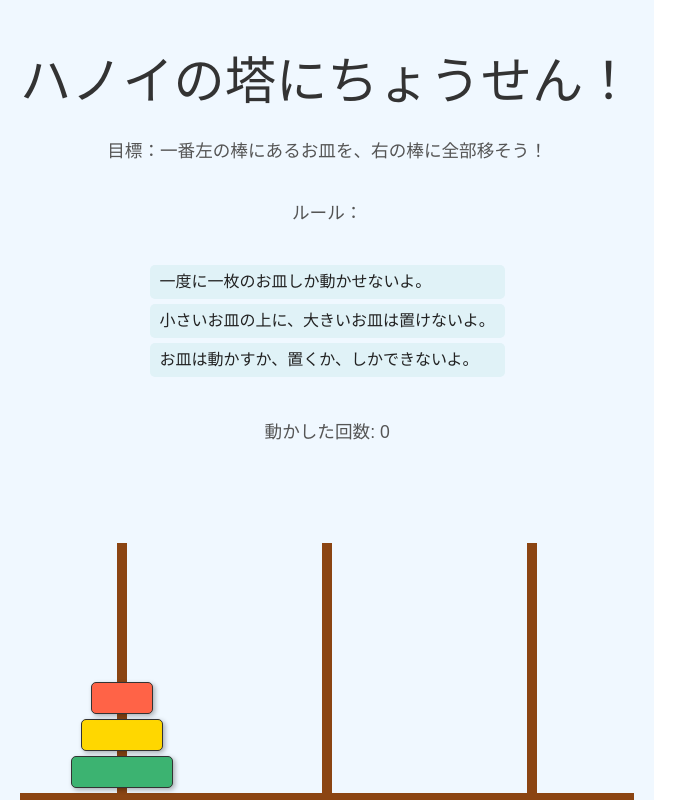
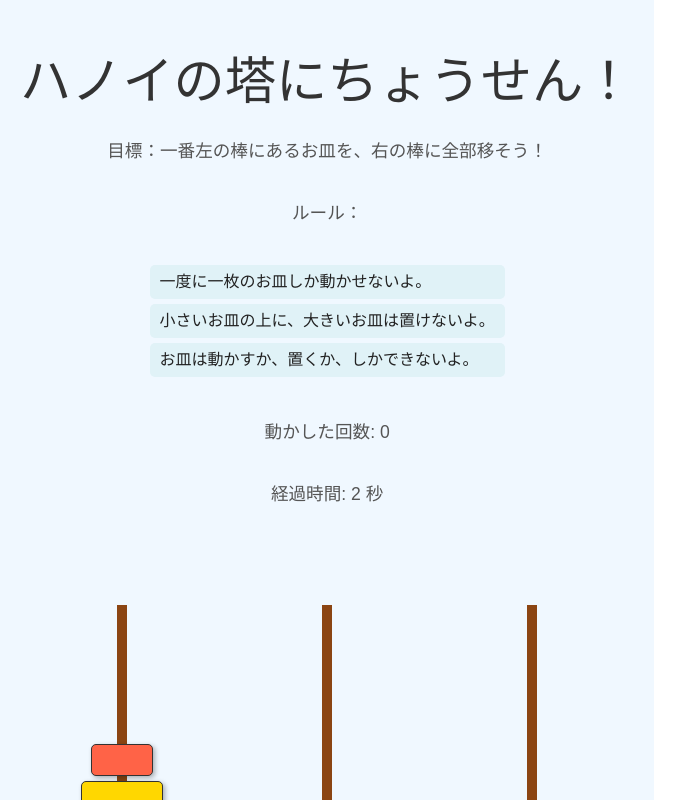
Before and after one commit to teketekepon/2026-0202-AgenticCoding, a React (Vite) app: page / in a window 1280 px wide. Both pictures are taken after a click on the button "簡単 (3個)". Shown: the top 800 px of the page, without its empty margins (0-697 px from the left). Built offline with nearby package versions, Linux system fonts and the light colour scheme.

Commit message:
scoreつけれるようにした

```diff
--- a/src/App.tsx
+++ b/src/App.tsx
@@ -12,6 +12,12 @@ function App() {
   const [autoMode, setAutoMode] = useState(false); // 自動モードの状態
   const [autoMoves, setAutoMoves] = useState<[number, number][]>([]); // 自動モードでの移動の配列
   const [autoMoveIndex, setAutoMoveIndex] = useState(0); // 自動移動の現在のインデックス
+  const [startTime, setStartTime] = useState<number | null>(null); // ゲーム開始時刻
+  const [elapsedTime, setElapsedTime] = useState(0); // 経過時間（秒）
+
+  const isGameWon = () => {
+    return poles[2].length === numDisks;
+  };
 
   const initializeGame = useCallback((disks: number) => {
     const initialPoles: number[][] = [[], [], []];
@@ -25,6 +31,8 @@ function App() {
     setAutoMode(false); // ゲームリセット時にAutoモードを無効化
     setAutoMoves([]);
     setAutoMoveIndex(0);
+    setStartTime(Date.now()); // ゲーム開始時刻を記録
+    setElapsedTime(0);
   }, []);
 
   useEffect(() => {
@@ -35,6 +43,17 @@ function App() {
       return () => clearTimeout(timer);
     }
   }, [gameStarted, numDisks, initializeGame]);
+
+  // 経過時間を毎秒更新するEffect
+  useEffect(() => {
+    const gameWon = poles[2].length === numDisks;
+    if (gameStarted && startTime && !gameWon && !autoMode) {
+      const interval = setInterval(() => {
+        setElapsedTime(Math.floor((Date.now() - startTime) / 1000));
+      }, 1000);
+      return () => clearInterval(interval);
+    }
+  }, [gameStarted, startTime, autoMode, poles, numDisks]);
 
   useEffect(() => {
     if (autoMode && autoMoveIndex < autoMoves.length) {
@@ -104,10 +123,6 @@ function App() {
     }
   };
 
-  const isGameWon = () => {
-    return poles[2].length === numDisks;
-  };
-
   const handleDifficultySelect = (difficulty: number) => {
     setNumDisks(difficulty);
     setGameStarted(true);
@@ -133,6 +148,32 @@ function App() {
     setAutoMode(true);
   };
 
+  // スコアをDBに保存する関数
+  const saveScore = async (moveCount: number, clearTime: number) => {
+    try {
+      const response = await fetch('/api/scores', {
+        method: 'POST',
+        headers: {
+          'Content-Type': 'application/json',
+        },
+        body: JSON.stringify({
+          numDisks,
+          moves: moveCount,
+          clearTime, // クリアタイム（秒）
+          timestamp: new Date().toISOString(),
+        }),
+      });
+
+      if (response.ok) {
+        console.log('スコアを保存しました');
+      } else {
+        console.error('スコア保存に失敗しました');
+      }
+    } catch (error) {
+      console.error('スコア保存エラー:', error);
+    }
+  };
+
   return (
     <div className="App">
       <h1>ハノイの塔にちょうせん！</h1>
@@ -153,6 +194,7 @@ function App() {
             <li>お皿は動かすか、置くか、しかできないよ。</li>
           </ul>
           <p>動かした回数: {moves}</p>
+          <p>経過時間: {elapsedTime} 秒</p>
           <div className="hanoi-board">
             {poles.map((pole, poleIndex) => (
               <div
@@ -174,7 +216,12 @@ function App() {
           {isGameWon() && (
             <div className="win-message">
               <p>おめでとう！クリアしたよ！</p>
-              <button onClick={() => initializeGame(numDisks)}>もう一度遊ぶ</button>
+              <p>動かした回数: {moves} 回</p>
+              <p>クリアタイム: {elapsedTime} 秒</p>
+              <button onClick={() => {
+                saveScore(moves, elapsedTime);
+                initializeGame(numDisks);
+              }}>スコア保存してもう一度遊ぶ</button>
             </div>
           )}
           <div className="game-controls">
```
